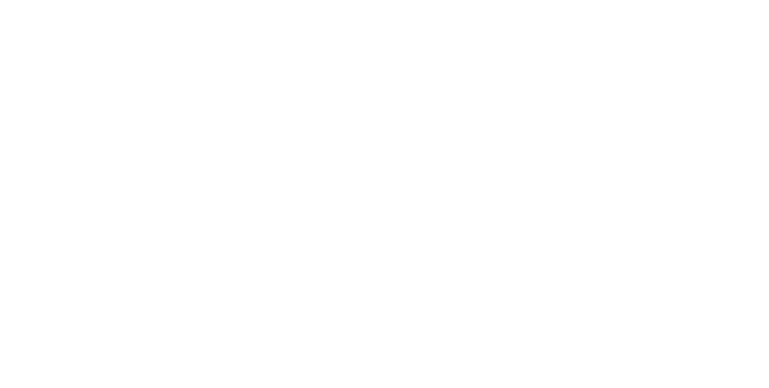
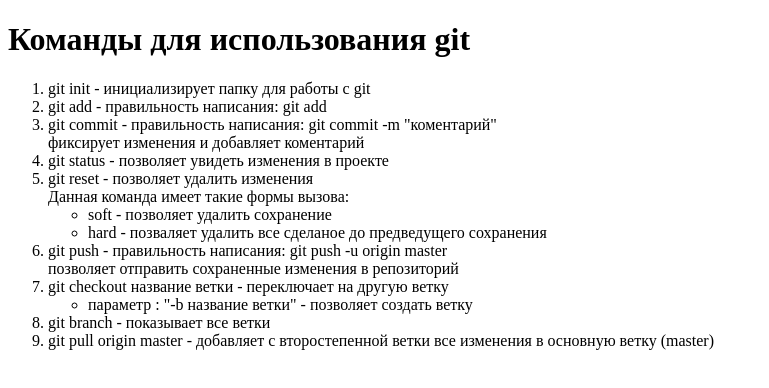
Before and after one commit to IgorYazykov/git-homework, a plain HTML site: page index.html in a window 1280 px wide. Shown: the whole page, without its empty margins (0-769 px from the left). Drawn offline with Linux system fonts and the light colour scheme.

Commit message:
I wroted commands

```diff
--- a/index.html
+++ b/index.html
@@ -1,9 +1,45 @@
 <!DOCTYPE html>
 <html lang="en">
 <head>
-    <title>Document</title>
+    <title>git command</title>
 </head>
 <body>
-
+    <h1>Команды для использования git</h1>
+    <ol>
+        <li> git init - инициализирует папку для работы с git</li>
+        <li> git add - правильность написания: git add</li>
+        <li> git commit - правильность написания: git commit -m "коментарий"<br>
+        фиксирует изменения и добавляет коментарий</li>
+        <li> git status - позволяет увидеть изменения в проекте</li>
+        <li> git reset - позволяет удалить изменения<br>
+            Данная команда имеет такие формы вызова:<br>
+            <ul>
+                <li>
+                    soft - позволяет удалить сохранение
+                </li>
+                <li>
+                    hard - позваляет удалить все сделаное до предведущего сохранения
+                </li>
+            </ul>
+        </li>
+        <li>
+            git push - правильность написания: git push -u origin master <br>
+            позволяет отправить сохраненные изменения в репозиторий
+        </li>
+        <li>
+            git checkout название ветки - переключает на другую ветку
+            <ul>
+                <li>
+                    параметр : "-b название ветки" - позволяет создать ветку
+                </li>
+            </ul>
+        </li>
+        <li>
+            git branch - показывает все ветки
+        </li>
+        <li>
+            git pull origin master - добавляет с второстепенной ветки все изменения в основную ветку (master)
+        </li>
+    </ol>
 </body>
 </html>
```
